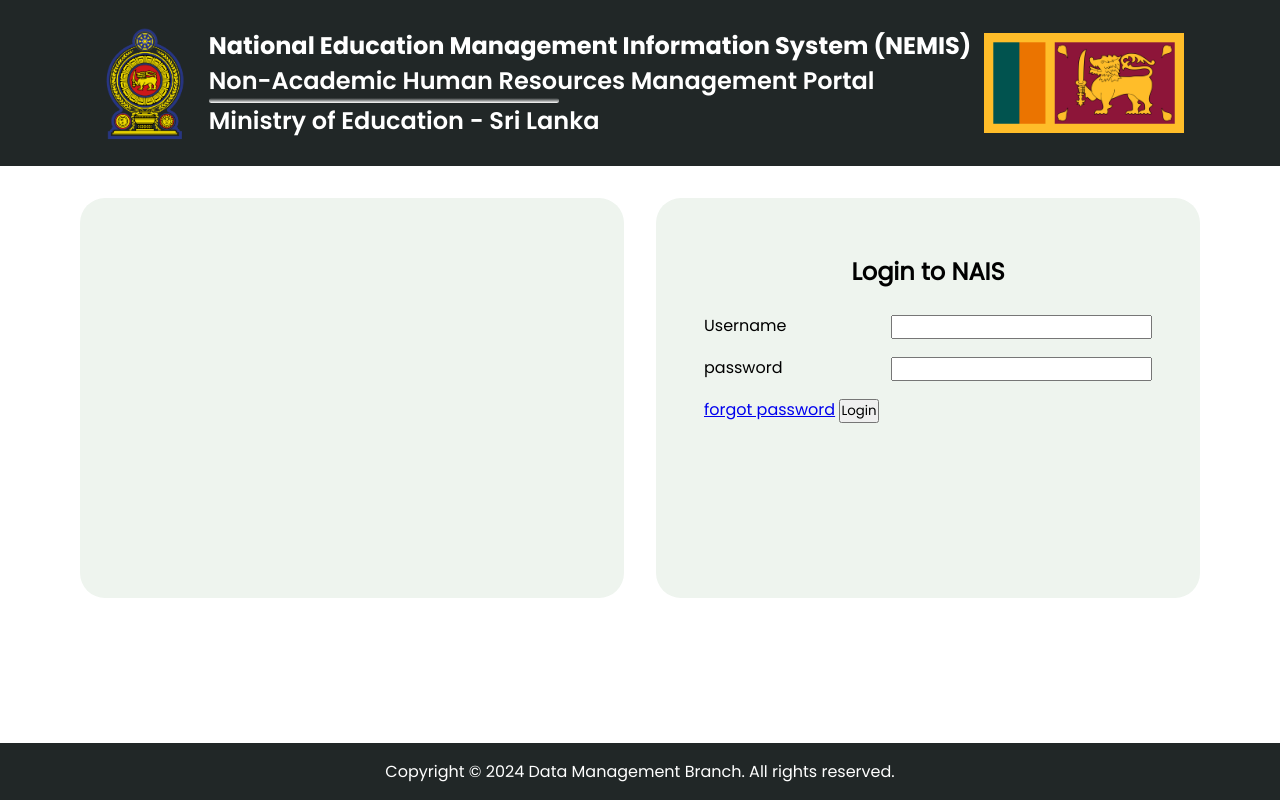
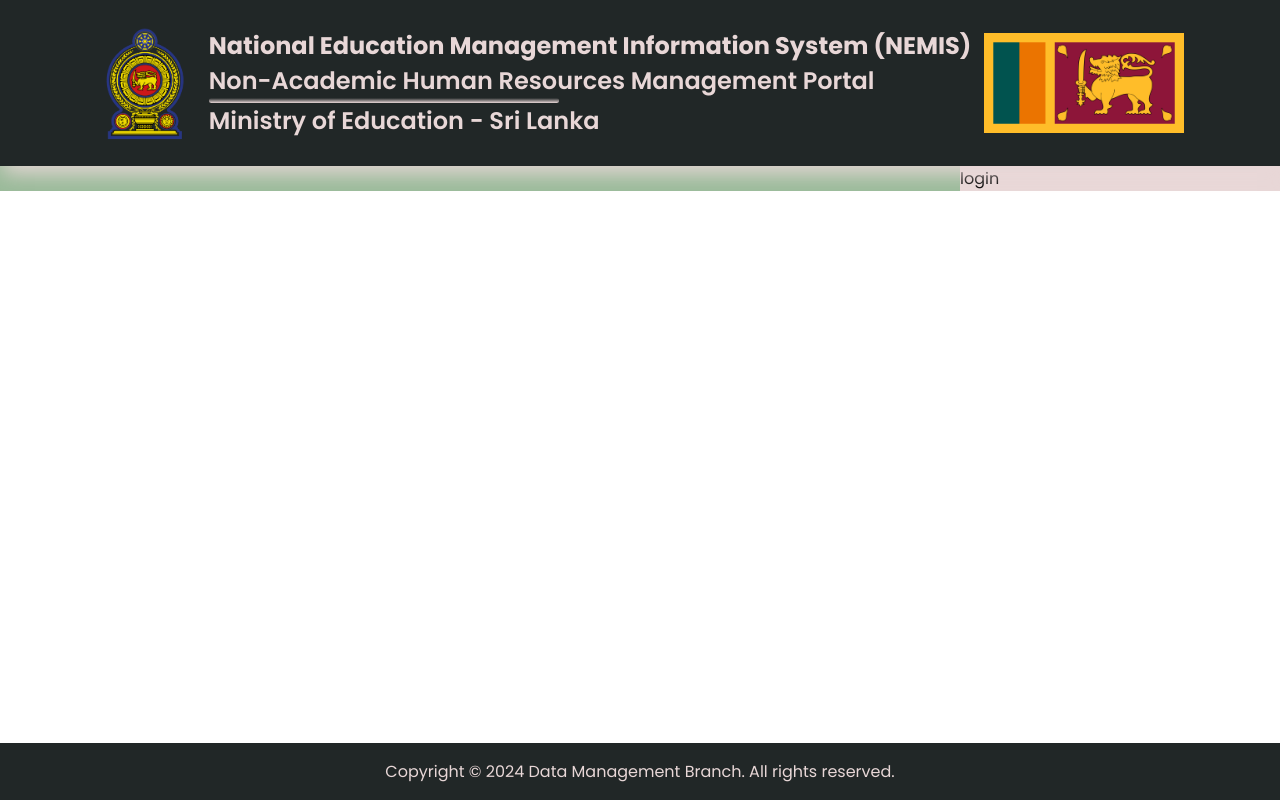
Before and after one commit to sluminda/MOE-NAIS, a website: page index.html in a window 1280 px wide. Drawn offline with Linux system fonts and the light colour scheme.

Commit message:
Second Commit

```diff
--- a/CSS/header.css
+++ b/CSS/header.css
@@ -7,8 +7,8 @@
 
 :root {
   --bg-color: rgb(131, 188, 131);
-  --secondary-color: rgb(238, 244, 238);
-  --white-color: rgb(255, 255, 255);
+  --secondary-color: rgb(153, 186, 153);
+  --white-color: rgb(232, 215, 215);
   --black-color: #212727;
 
   --font-regular: pop-R;
@@ -37,7 +37,7 @@
   justify-content: space-between;
   align-items: center;
   padding: 1rem 6rem;
-  margin: 0 0 2rem 0;
+  margin: 0 0 0 0;
   background-color: var(--black-color);
   box-shadow: 5px 5px 20px 2px var(--white-color);
 }
--- a/CSS/home.css
+++ b/CSS/home.css
@@ -1,45 +1,13 @@
-#body .body_container {
+#body {
   display: grid;
-  grid-template-columns: repeat(2, 1fr);
-  grid-template-rows: 50vh;
-  gap: 2rem;
-  margin: 0 10vh;
+  grid-template-columns: 3fr 1fr;
 }
 
-#body .body_container .left_column {
+#body .left {
   background-color: var(--secondary-color);
-  border-radius: 25px;
-  padding: 3rem;
+  display: flex;
 }
 
-#body .body_container .right_column {
-  background-color: var(--secondary-color);
-  border-radius: 25px;
-  padding: 3rem;
-  /* text-align: center; */
+#body .right {
+  background-color: var(--white-color);
 }
-
-#body .body_container .right_column p {
-  font-size: 1.5rem;
-  font-family: pop-SB;
-}
-
-#body .body_container .right_column .login_container {
-  display: grid;
-  grid-template-columns: repeat(2, 1fr);
-  row-gap: 1rem;
-  column-gap: 1rem;
-}
-
-#body .body_container .right_column .login_container header {
-  padding: 0.5rem 0 0.5rem 0;
-  text-align: center;
-}
-
-#body .body_container .right_column .login_container .login_title {
-  grid-column: span 2;
-}
-
-#body .body_container .right_column .login_container footer {
-  grid-column-start: span 2;
-}
--- a/index.html
+++ b/index.html
@@ -28,27 +28,8 @@
     </section>
 
     <section id="body">
-      <div class="body_container">
-        <div class="left_column"></div>
-
-        <div class="right_column">
-          <div class="login_container">
-            <div class="login_title">
-              <header><h2>Login to NAIS</h2></header>
-            </div>
-
-            <div><label for="">Username</label></div>
-            <div><input type="text" /></div>
-
-            <div><label for="">password</label></div>
-            <div><input type="text" /></div>
-
-            <footer>
-              <a href="#">forgot password</a> <button>Login</button>
-            </footer>
-          </div>
-        </div>
-      </div>
+      <div class="left"></div>
+      <div class="right">login</div>
     </section>
 
     <section id="foot">
```
